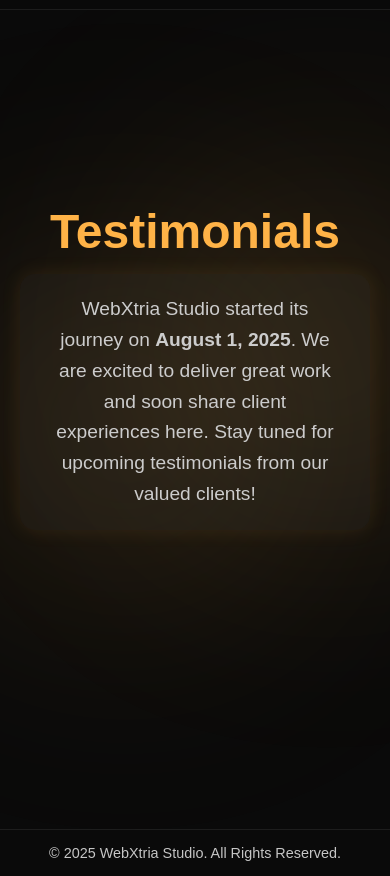
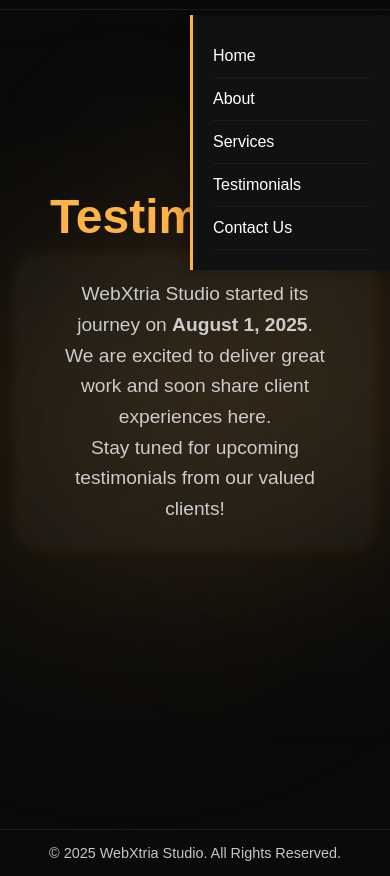
Before and after one commit to webxtriastudio/clients, a plain HTML site: page index.html in a window 390 px wide. Both pictures are taken after a click on the element 354 px from the left and 32 px from the top of the page. Shown: the part 55-931 px from the top of the page. Drawn offline with Linux system fonts and the light colour scheme.

Commit message:
Update index.html

```diff
--- a/index.html
+++ b/index.html
@@ -36,19 +36,63 @@
   }
   .logo { height: 50px; }
   .title { font-size: 26px; font-weight: 700; color: #ffb347; letter-spacing: 1px; }
+
+  /* Burger Menu */
   .burger {
-    display: flex; width: 30px; height: 22px;
-    flex-direction: column; justify-content: space-between; cursor: pointer;
+    display: none;
+    width: 30px;
+    height: 22px;
+    flex-direction: column;
+    justify-content: space-between;
+    cursor: pointer;
   }
   .burger span { height: 3px; background: #f5f5f5; border-radius: 2px; transition: 0.3s; }
+
+  /* Navigation Desktop */
   nav {
-    display: none; flex-direction: column; position: fixed; top: 70px; right: -250px;
-    width: 200px; background: #111; padding: 20px; border-left: 3px solid #ffb347;
-    box-shadow: -4px 0 15px rgba(0,0,0,0.3); gap: 0; transition: 0.4s;
+    display: flex;
+    gap: 25px;
   }
-  nav.show { right: 0; }
-  nav a { color: #fff; text-decoration: none; font-weight: 500; padding: 12px 0; border-bottom: 1px solid rgba(255,255,255,0.05); }
+  nav a {
+    color: #fff;
+    text-decoration: none;
+    font-weight: 500;
+    position: relative;
+    transition: 0.3s;
+  }
+  nav a::after {
+    content: "";
+    position: absolute;
+    width: 0;
+    height: 2px;
+    background: #ffb347;
+    left: 0;
+    bottom: -4px;
+    transition: 0.3s;
+  }
+  nav a:hover::after { width: 100%; }
   nav a:hover { color: #ffb347; }
+
+  /* Mobile Navigation */
+  @media (max-width: 989px) {
+    .burger { display: flex; }
+    nav {
+      display: flex;
+      flex-direction: column;
+      position: fixed;
+      top: 70px;
+      right: -250px;
+      width: 200px;
+      background: #111;
+      padding: 20px;
+      border-left: 3px solid #ffb347;
+      box-shadow: -4px 0 15px rgba(0,0,0,0.3);
+      gap: 0;
+      transition: 0.4s;
+    }
+    nav a { padding: 12px 0; border-bottom: 1px solid rgba(255,255,255,0.05); }
+    nav.show { right: 0; }
+  }
 
   @media (max-width: 768px) {
     header { padding: 12px 20px; }
@@ -132,8 +176,8 @@
   <div class="spotlight"></div>
   <h1>Testimonials</h1>
   <p class="message">
-    WebXtria Studio started its journey on <strong>August 1, 2025</strong>.
-    We are excited to deliver great work and soon share client experiences here.
+    WebXtria Studio started its journey on <strong>August 1, 2025</strong>.<br>
+    We are excited to deliver great work and soon share client experiences here.<br>
     Stay tuned for upcoming testimonials from our valued clients!
   </p>
 </div>
```
